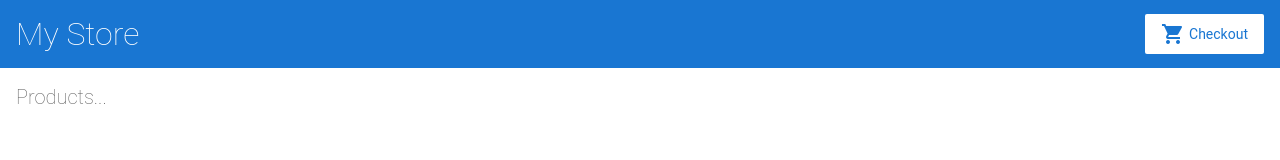
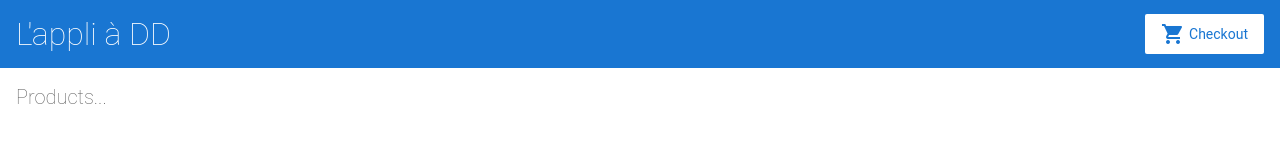
Before and after one commit to damiendsl/angular-tests, an Angular app: page / in a window 1280 px wide. Shown: the top 160 px of the page. Built offline with nearby package versions, Linux system fonts and the light colour scheme.

Commit message:
L'appli à DD

```diff
--- a/src/app/top-bar/top-bar.component.html
+++ b/src/app/top-bar/top-bar.component.html
@@ -1,5 +1,5 @@
 <a [routerLink]="['/']">
-  <h1>My Store</h1>
+  <h1>L'appli à DD</h1>
 </a>
 
 <a class="button fancy-button"><i class="material-icons">shopping_cart</i>Checkout</a>
```
